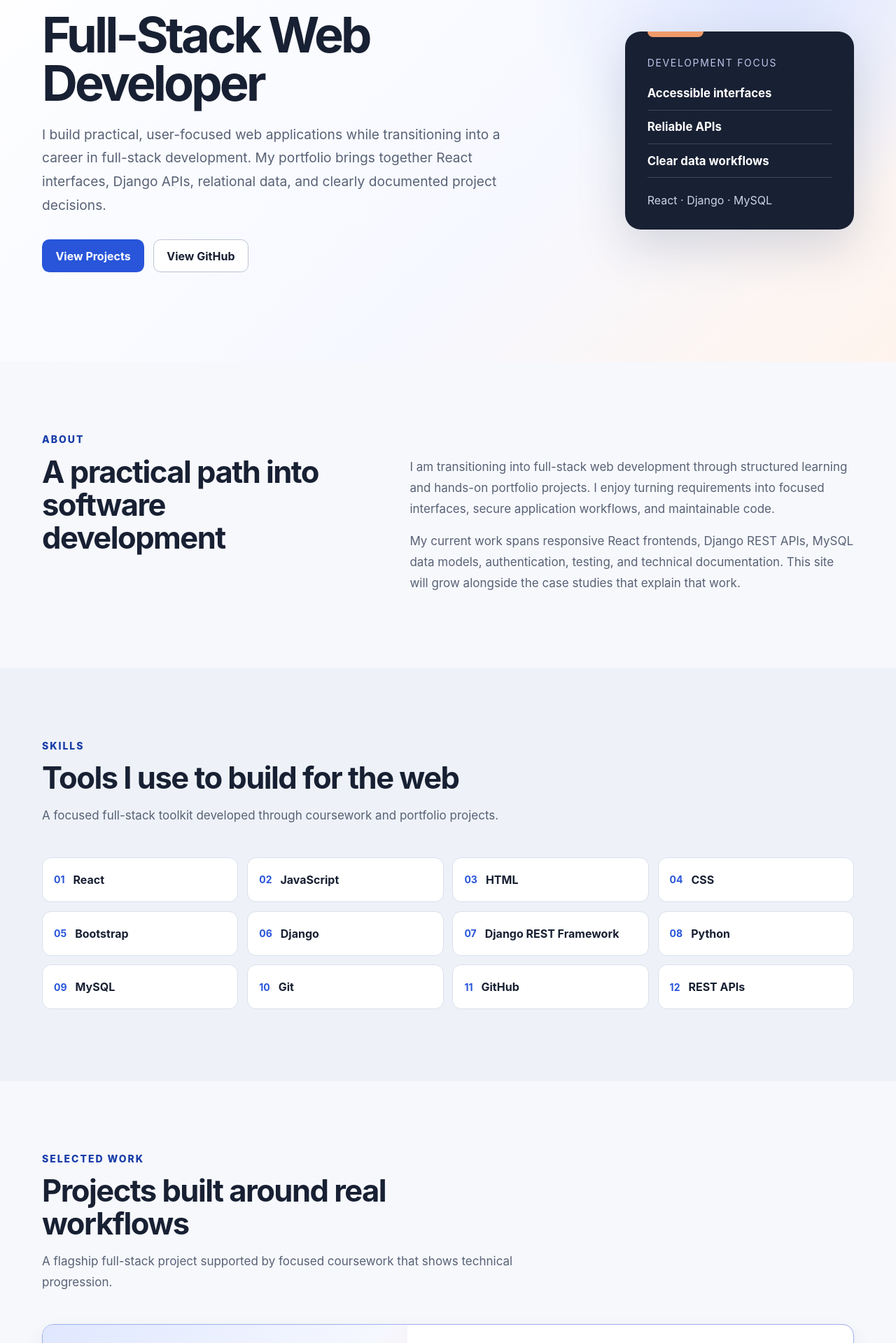
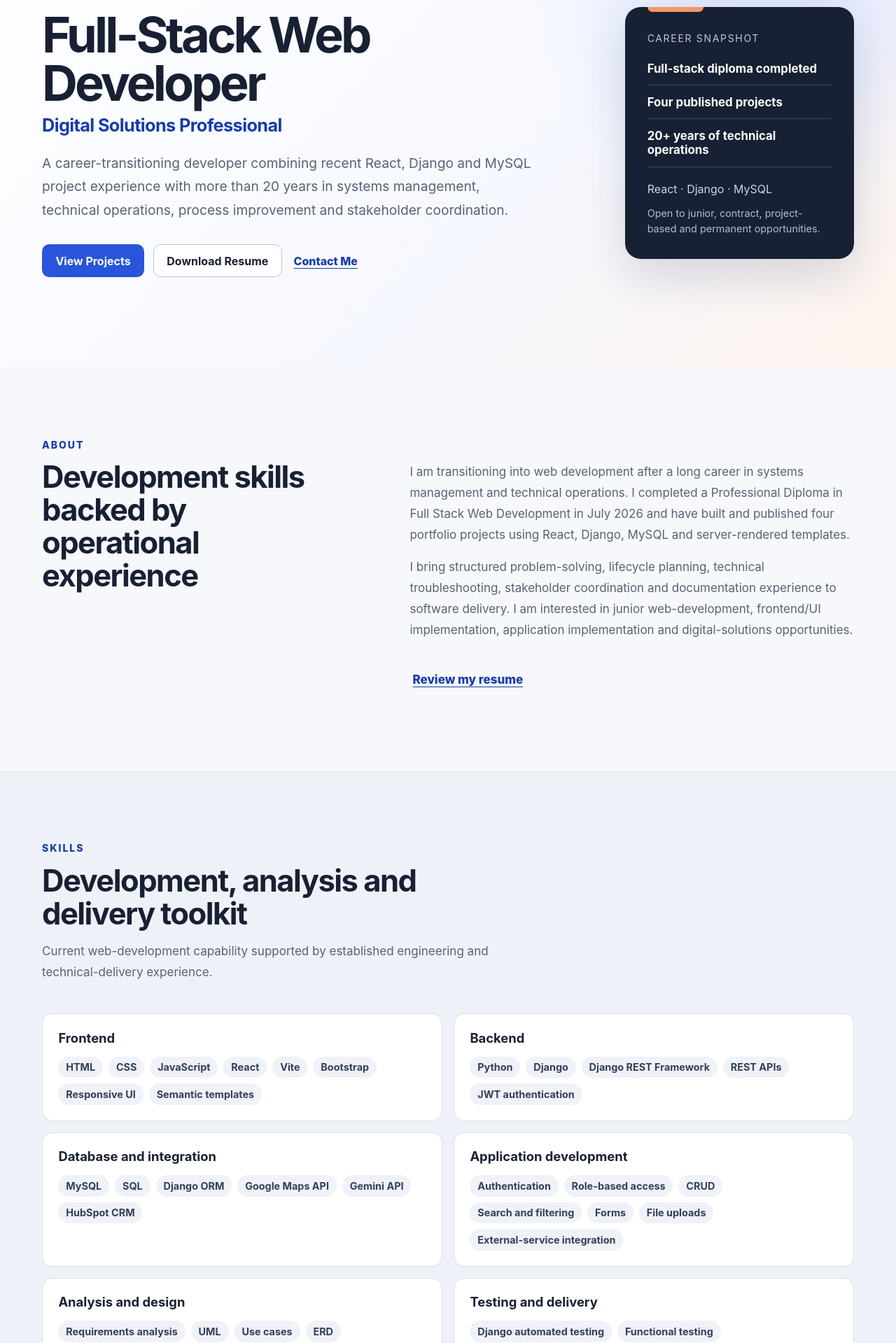
Before and after one commit to derekwongha/derekwongha.github.io, a React (Vite) app: page / in a window 1280 px wide. Shown: the part 221-2140 px from the top of the page at 70% size. Built offline with nearby package versions, Linux system fonts and the light colour scheme.

Commit message:
Integrate public resume and career content

```diff
--- a/src/App.jsx
+++ b/src/App.jsx
@@ -2,6 +2,7 @@ import Header from './components/Header.jsx'
 import Footer from './components/Footer.jsx'
 import About from './sections/About.jsx'
 import Contact from './sections/Contact.jsx'
+import Education from './sections/Education.jsx'
 import Experience from './sections/Experience.jsx'
 import Hero from './sections/Hero.jsx'
 import Projects from './sections/Projects.jsx'
@@ -18,6 +19,7 @@ function App() {
         <Skills />
         <Projects />
         <Experience />
+        <Education />
         <Contact />
       </main>
       <Footer />
--- a/src/data/skills.js
+++ b/src/data/skills.js
@@ -1,16 +1,11 @@
 const skills = [
-  'React',
-  'JavaScript',
-  'HTML',
-  'CSS',
-  'Bootstrap',
-  'Django',
-  'Django REST Framework',
-  'Python',
-  'MySQL',
-  'Git',
-  'GitHub',
-  'REST APIs',
+  ['Frontend', ['HTML', 'CSS', 'JavaScript', 'React', 'Vite', 'Bootstrap', 'Responsive UI', 'Semantic templates']],
+  ['Backend', ['Python', 'Django', 'Django REST Framework', 'REST APIs', 'JWT authentication']],
+  ['Database and integration', ['MySQL', 'SQL', 'Django ORM', 'Google Maps API', 'Gemini API', 'HubSpot CRM']],
+  ['Application development', ['Authentication', 'Role-based access', 'CRUD', 'Search and filtering', 'Forms', 'File uploads', 'External-service integration']],
+  ['Analysis and design', ['Requirements analysis', 'UML', 'Use cases', 'ERD', 'Data dictionaries', 'Wireframes', 'Architecture diagrams']],
+  ['Testing and delivery', ['Django automated testing', 'Functional testing', 'Integration verification', 'Responsive review', 'Git', 'GitHub', 'GitHub Pages', 'Agile/Scrum', 'Hybrid SDLC']],
+  ['Other engineering tools', ['C++', 'C#', 'MATLAB', 'AutoCAD', 'PSPICE/LTSpice', 'Microsoft Office', 'Adobe Photoshop', 'LECTORA']],
 ]
 
 export default skills
--- a/src/index.css
+++ b/src/index.css
@@ -46,6 +46,7 @@ button, a { -webkit-tap-highlight-color: transparent; }
 .eyebrow { margin: 0 0 0.9rem; color: var(--accent-dark); font-size: 0.875rem; font-weight: 800; letter-spacing: 0.14em; text-transform: uppercase; }
 h1, h2, h3, p { margin-top: 0; }
 h1 { max-width: 800px; margin-bottom: 1.4rem; font-size: clamp(2.75rem, 5.5vw, 4.75rem); line-height: 0.98; letter-spacing: -0.055em; }
+.hero h1 span { display: block; margin-top: 0.65rem; color: var(--accent-dark); font-size: 0.36em; font-weight: 750; letter-spacing: -0.025em; line-height: 1.2; }
 .hero-lead { max-width: 700px; margin-bottom: 2rem; color: var(--muted); font-size: clamp(1.05rem, 1.6vw, 1.2rem); line-height: 1.75; }
 .hero-actions, .project-actions { display: flex; flex-wrap: wrap; align-items: center; gap: 0.8rem; }
 .button { display: inline-flex; justify-content: center; align-items: center; min-height: 2.9rem; padding: 0.78rem 1.15rem; border: 1px solid transparent; border-radius: 0.65rem; font-weight: 750; text-decoration: none; cursor: pointer; }
@@ -59,6 +60,7 @@ h1 { max-width: 800px; margin-bottom: 1.4rem; font-size: clamp(2.75rem, 5.5vw, 4
 .hero-panel p { margin: 0.25rem 0 0.7rem; color: #b9c7e8; font-size: 0.875rem; letter-spacing: 0.12em; text-transform: uppercase; }
 .hero-panel strong { padding-bottom: 0.85rem; border-bottom: 1px solid #3b465e; font-size: 1.05rem; }
 .hero-panel span { margin-top: 0.5rem; color: #cad4e8; }
+.hero-panel small { color: #aebde1; font-size: 0.9rem; line-height: 1.55; }
 
 .section { padding: clamp(4.5rem, 8vw, 7rem) 0; }
 .section--tinted { background: var(--surface-soft); }
@@ -68,10 +70,13 @@ h1 { max-width: 800px; margin-bottom: 1.4rem; font-size: clamp(2.75rem, 5.5vw, 4
 .about-grid { display: grid; grid-template-columns: 0.8fr 1.2fr; gap: clamp(2rem, 8vw, 7rem); }
 .about-copy { padding-top: 2.1rem; }
 .about-copy p:last-child { margin-bottom: 0; }
+.about-resume-link { display: inline-flex; margin-top: 0.85rem; }
 
-.skills-grid { display: grid; grid-template-columns: repeat(4, 1fr); gap: 0.8rem; margin: 0; padding: 0; list-style: none; }
-.skills-grid li { display: flex; align-items: center; gap: 0.75rem; min-height: 4rem; padding: 1rem; background: white; border: 1px solid var(--line); border-radius: 0.8rem; font-weight: 750; }
-.skills-grid span { color: var(--accent); font-size: 0.875rem; }
+.skills-groups { display: grid; grid-template-columns: repeat(2, minmax(0, 1fr)); gap: 1rem; }
+.skills-group { padding: 1.4rem; background: white; border: 1px solid var(--line); border-radius: 0.9rem; }
+.skills-group h3 { margin-bottom: 1rem; font-size: 1.15rem; }
+.skills-group ul { display: flex; flex-wrap: wrap; gap: 0.5rem; margin: 0; padding: 0; list-style: none; }
+.skills-group li { padding: 0.42rem 0.68rem; color: #33405a; background: #eff2f7; border-radius: 999px; font-size: 0.9rem; font-weight: 700; }
 
 .projects-grid { display: grid; grid-template-columns: repeat(2, minmax(0, 1fr)); gap: 1.4rem; }
 .project-card { display: grid; grid-template-rows: 190px 1fr; overflow: hidden; background: var(--surface); border: 1px solid var(--line); border-radius: 1rem; box-shadow: 0 12px 30px rgba(33, 48, 78, 0.07); }
@@ -97,11 +102,29 @@ h1 { max-width: 800px; margin-bottom: 1.4rem; font-size: clamp(2.75rem, 5.5vw, 4
 .text-link:hover { text-decoration-thickness: 2px; }
 .text-link--disabled { color: #7a8394; text-decoration: underline; cursor: not-allowed; }
 
-.timeline-grid { display: grid; grid-template-columns: repeat(2, 1fr); gap: 1.25rem; }
-.timeline-card { padding: 1.7rem; background: white; border: 1px solid var(--line); border-top: 4px solid var(--accent); border-radius: 0.9rem; }
-.timeline-card span { color: var(--accent-dark); font-size: 0.875rem; font-weight: 800; letter-spacing: 0.08em; text-transform: uppercase; }
-.timeline-card h3 { margin: 0.8rem 0; font-size: 1.3rem; }
-.timeline-card p { margin-bottom: 0; color: var(--muted); line-height: 1.65; }
+.experience-list { display: grid; gap: 1.25rem; }
+.experience-card { padding: clamp(1.4rem, 3vw, 2rem); background: white; border: 1px solid var(--line); border-left: 5px solid var(--accent); border-radius: 0.9rem; }
+.experience-card__heading { display: flex; justify-content: space-between; align-items: flex-start; gap: 2rem; margin-bottom: 1.2rem; }
+.experience-card__heading p { margin-bottom: 0.35rem; color: var(--accent-dark); font-weight: 800; }
+.experience-card__heading h3 { margin: 0; font-size: 1.35rem; }
+.experience-card__heading > span { flex: 0 0 auto; color: var(--muted); font-weight: 750; }
+.experience-card ul { display: grid; grid-template-columns: repeat(2, minmax(0, 1fr)); gap: 0.65rem 2rem; margin: 0; padding-left: 1.2rem; color: var(--muted); line-height: 1.55; }
+.achievements { margin-top: 1.25rem; padding: 1.7rem; color: white; background: var(--ink); border-radius: 0.9rem; }
+.achievements .eyebrow { color: #aebde1; }
+.achievements h3 { margin-bottom: 1rem; font-size: 1.35rem; }
+.achievements ul { display: grid; grid-template-columns: repeat(2, minmax(0, 1fr)); gap: 0.7rem 2rem; margin: 0; padding-left: 1.2rem; color: #d7deed; line-height: 1.55; }
+
+.education-grid { display: grid; grid-template-columns: repeat(2, minmax(0, 1fr)); gap: 1rem; }
+.education-card { padding: 1.5rem; background: white; border: 1px solid var(--line); border-top: 4px solid #8292b8; border-radius: 0.9rem; }
+.education-card--featured { grid-column: 1 / -1; border-top-color: var(--accent); }
+.education-card > span { color: var(--accent-dark); font-size: 0.875rem; font-weight: 800; letter-spacing: 0.07em; text-transform: uppercase; }
+.education-card h3 { margin: 0.8rem 0 0.45rem; font-size: 1.3rem; }
+.education-card strong { display: block; margin-bottom: 0.7rem; }
+.education-card p { margin-bottom: 0; color: var(--muted); line-height: 1.6; }
+.certifications { margin-top: 1.25rem; padding: 1.5rem; background: var(--accent-soft); border: 1px solid #cbd5f6; border-radius: 0.9rem; }
+.certifications h3 { margin-bottom: 1rem; font-size: 1.25rem; }
+.certifications ul { display: flex; flex-wrap: wrap; gap: 0.55rem; margin: 0; padding: 0; list-style: none; }
+.certifications li { padding: 0.48rem 0.72rem; background: white; border: 1px solid #cbd5f6; border-radius: 999px; font-size: 0.9rem; font-weight: 700; }
 
 .contact-section { background: white; }
 .contact-grid { display: grid; grid-template-columns: 0.8fr 1.2fr; gap: clamp(2rem, 8vw, 7rem); align-items: start; }
@@ -121,7 +144,7 @@ h1 { max-width: 800px; margin-bottom: 1.4rem; font-size: clamp(2.75rem, 5.5vw, 4
   .nav-list { justify-content: flex-start; }
   .hero-grid, .about-grid, .contact-grid { grid-template-columns: 1fr; }
   .hero-panel { max-width: 560px; }
-  .skills-grid { grid-template-columns: repeat(3, 1fr); }
+  .experience-card ul { grid-template-columns: 1fr; }
   .project-card--featured { grid-template-columns: 1fr; grid-template-rows: 230px 1fr; }
 }
 
@@ -132,7 +155,9 @@ h1 { max-width: 800px; margin-bottom: 1.4rem; font-size: clamp(2.75rem, 5.5vw, 4
   .nav-list a { padding: 0.55rem 0.6rem; font-size: 0.875rem; }
   .hero { padding-top: 4rem; }
   .hero-actions .button { width: 100%; }
-  .skills-grid, .projects-grid, .timeline-grid { grid-template-columns: 1fr; }
+  .skills-groups, .projects-grid, .education-grid, .achievements ul { grid-template-columns: 1fr; }
+  .education-card--featured { grid-column: auto; }
+  .experience-card__heading { flex-direction: column; gap: 0.65rem; }
   .project-card--featured { grid-column: auto; }
   .project-title-row { flex-direction: column; gap: 0; }
   .project-type { text-align: left; }
--- a/src/sections/About.jsx
+++ b/src/sections/About.jsx
@@ -4,14 +4,15 @@ function About() {
   return (
     <section className="section" id="about" aria-labelledby="about-heading">
       <div className="container about-grid">
-        <SectionHeading eyebrow="About" title="A practical path into software development" titleId="about-heading" />
+        <SectionHeading eyebrow="About" title="Development skills backed by operational experience" titleId="about-heading" />
         <div className="about-copy">
           <p>
-            I am transitioning into full-stack web development through structured learning and hands-on portfolio projects. I enjoy turning requirements into focused interfaces, secure application workflows, and maintainable code.
+            I am transitioning into web development after a long career in systems management and technical operations. I completed a Professional Diploma in Full Stack Web Development in July 2026 and have built and published four portfolio projects using React, Django, MySQL and server-rendered templates.
           </p>
           <p>
-            My current work spans responsive React frontends, Django REST APIs, MySQL data models, authentication, testing, and technical documentation. This site will grow alongside the case studies that explain that work.
+            I bring structured problem-solving, lifecycle planning, technical troubleshooting, stakeholder coordination and documentation experience to software delivery. I am interested in junior web-development, frontend/UI implementation, application implementation and digital-solutions opportunities.
           </p>
+          <a className="text-link about-resume-link" href="/resume/Derek_Wong_Resume_August_2026_public.pdf" target="_blank" rel="noreferrer">Review my resume</a>
         </div>
       </div>
     </section>
--- a/src/sections/Contact.jsx
+++ b/src/sections/Contact.jsx
@@ -4,7 +4,7 @@ function Contact() {
   return (
     <section className="section contact-section" id="contact" aria-labelledby="contact-heading">
       <div className="container contact-grid">
-        <SectionHeading eyebrow="Contact" title="Let's connect" introduction="Find my work on GitHub or contact me directly by email." titleId="contact-heading" />
+        <SectionHeading eyebrow="Contact" title="Let's discuss where I can contribute" introduction="Open to junior, contract, project-based and permanent opportunities in full-stack development, frontend/UI implementation, application implementation and digital solutions." titleId="contact-heading" />
         <address className="contact-card">
           <div>
             <span>GitHub</span>
@@ -14,6 +14,9 @@ function Contact() {
             <span>Email</span>
             <a href="mailto:derek.wong.ha@gmail.com">derek.wong.ha@gmail.com</a>
           </div>
+          <div><span>Portfolio</span><a href="https://derekwongha.github.io/">derekwongha.github.io</a></div>
+          <div><span>Location</span><p>Singapore</p></div>
+          <div><span>Resume</span><a href="/resume/Derek_Wong_Resume_August_2026_public.pdf" target="_blank" rel="noreferrer">Download resume PDF</a></div>
         </address>
       </div>
     </section>
--- /dev/null
+++ b/src/sections/Education.jsx
@@ -0,0 +1,29 @@
+import SectionHeading from '../components/SectionHeading.jsx'
+
+const certifications = [
+  'Certified Scrum Product Owner',
+  'Certified in Cybersecurity (ISC2)',
+  'EC-Council Certified Network Defender — Certificate of Attendance',
+  'Analytics: From Data to Insights — NUS School of Computing',
+  'Certificate in Methods of Instruction',
+  'Adult Learning Methodologies',
+  'Presentation and Communication Skills',
+]
+
+function Education() {
+  return (
+    <section className="section" id="education" aria-labelledby="education-heading">
+      <div className="container">
+        <SectionHeading eyebrow="Education" title="Full-stack training built on engineering foundations" introduction="Formal web-development training supported by engineering education and continuing professional development." titleId="education-heading" />
+        <div className="education-grid">
+          <article className="education-card education-card--featured"><span>Feb 2026 – Jul 2026</span><h3>Lithan Academy Pte. Ltd.</h3><strong>Professional Diploma in Full Stack Web Development</strong><p>Completed an intensive full-time programme covering frontend, backend, database, UI and full-stack development, culminating in the TasteLocal SG capstone.</p></article>
+          <article className="education-card"><span>Engineering degree</span><h3>National University of Singapore</h3><strong>Bachelor of Technology in Electronics Engineering</strong><p>Second Upper Honours</p></article>
+          <article className="education-card"><span>Engineering diploma</span><h3>Temasek Polytechnic</h3><strong>Diploma in Mechatronics</strong></article>
+        </div>
+        <div className="certifications"><h3>Professional development and certifications</h3><ul>{certifications.map((item) => <li key={item}>{item}</li>)}</ul></div>
+      </div>
+    </section>
+  )
+}
+
+export default Education
--- a/src/sections/Experience.jsx
+++ b/src/sections/Experience.jsx
@@ -4,19 +4,37 @@ function Experience() {
   return (
     <section className="section section--tinted" id="experience" aria-labelledby="experience-heading">
       <div className="container">
-        <SectionHeading eyebrow="Background" title="Experience and education" introduction="Verified career and education details will be added after final content review." titleId="experience-heading" />
-        <div className="timeline-grid">
-          <article className="timeline-card">
-            <span>Professional experience</span>
-            <h3>Career history</h3>
-            <p>Role, organization, dates, and relevant transferable experience are reserved for confirmed content.</p>
+        <SectionHeading eyebrow="Experience" title="Technical operations and systems leadership" introduction="Transferable experience in lifecycle planning, troubleshooting, delivery coordination and operational improvement." titleId="experience-heading" />
+        <div className="experience-list">
+          <article className="experience-card">
+            <div className="experience-card__heading"><div><p>Defence Science and Technology Agency (DSTA)</p><h3>Engineer / System Manager</h3></div><span>Aug 2011 – Feb 2026</span></div>
+            <ul>
+              <li>Managed end-to-end system operations and support to maintain availability and meet operational requirements.</li>
+              <li>Developed short- and long-term support plans considering mission needs, system condition, lifecycle constraints and resources.</li>
+              <li>Managed high-value technical systems, balancing operational availability, lifecycle requirements, risk and stakeholder priorities.</li>
+              <li>Reviewed work processes and maintenance approaches to reduce manpower requirements and improve operational efficiency.</li>
+              <li>Implemented commercial technologies that reduced costs and procurement lead times.</li>
+              <li>Coordinated users, stakeholders, contractors and original equipment manufacturers to resolve technical issues and manage system changes.</li>
+              <li>Applied structured problem-solving and data analysis to identify risks, trends and improvement opportunities.</li>
+            </ul>
           </article>
-          <article className="timeline-card">
-            <span>Education and development</span>
-            <h3>Learning pathway</h3>
-            <p>Qualifications, programme details, dates, and verified learning outcomes are reserved for confirmed content.</p>
+          <article className="experience-card">
+            <div className="experience-card__heading"><div><p>Republic of Singapore Navy, Singapore Armed Forces</p><h3>System Specialist / Technician / Naval Instructor</h3></div><span>2000 – 2011</span></div>
+            <ul>
+              <li>Operated, maintained and troubleshot weapon and electronic systems to support operational readiness.</li>
+              <li>Performed preventive and corrective maintenance, fault isolation, calibration and system alignment.</li>
+              <li>Supported installation, testing, commissioning and improvement initiatives.</li>
+              <li>Led maintenance activities, maintained logistics accountability and deputised the Chief of Department.</li>
+              <li>Delivered technical and combat-system training using adult-learning methodologies.</li>
+              <li>Conducted risk assessments, safety audits and inspections; mentored and assessed junior specialists.</li>
+            </ul>
           </article>
         </div>
+        <aside className="achievements" aria-labelledby="achievements-heading">
+          <p className="eyebrow">Selected achievements</p>
+          <h3 id="achievements-heading">Applied improvement with measurable outcomes</h3>
+          <ul><li>DSTA Innovation Award for a solution that reduced cost and procurement lead time.</li><li>WITS project achieving approximately S$300,000 in cost savings.</li><li>Technical-training emulator developed using LECTORA.</li><li>Competent Instructor Award.</li></ul>
+        </aside>
       </div>
     </section>
   )
--- a/src/sections/Hero.jsx
+++ b/src/sections/Hero.jsx
@@ -4,21 +4,23 @@ function Hero() {
       <div className="container hero-grid">
         <div className="hero-copy">
           <p className="eyebrow">Derek Wong · Developer portfolio</p>
-          <h1 id="hero-title">Full-Stack Web Developer</h1>
+          <h1 id="hero-title">Full-Stack Web Developer <span>Digital Solutions Professional</span></h1>
           <p className="hero-lead">
-            I build practical, user-focused web applications while transitioning into a career in full-stack development. My portfolio brings together React interfaces, Django APIs, relational data, and clearly documented project decisions.
+            A career-transitioning developer combining recent React, Django and MySQL project experience with more than 20 years in systems management, technical operations, process improvement and stakeholder coordination.
           </p>
           <div className="hero-actions">
             <a className="button button--primary" href="#projects">View Projects</a>
-            <a className="button button--secondary" href="https://github.com/derekwongha" target="_blank" rel="noreferrer">View GitHub</a>
+            <a className="button button--secondary" href="/resume/Derek_Wong_Resume_August_2026_public.pdf" target="_blank" rel="noreferrer">Download Resume</a>
+            <a className="text-link" href="#contact">Contact Me</a>
           </div>
         </div>
         <div className="hero-panel" aria-label="Development focus">
-          <p>Development focus</p>
-          <strong>Accessible interfaces</strong>
-          <strong>Reliable APIs</strong>
-          <strong>Clear data workflows</strong>
+          <p>Career snapshot</p>
+          <strong>Full-stack diploma completed</strong>
+          <strong>Four published projects</strong>
+          <strong>20+ years of technical operations</strong>
           <span>React · Django · MySQL</span>
+          <small>Open to junior, contract, project-based and permanent opportunities.</small>
         </div>
       </div>
     </section>
--- a/src/sections/Skills.jsx
+++ b/src/sections/Skills.jsx
@@ -5,12 +5,15 @@ function Skills() {
   return (
     <section className="section section--tinted" id="skills" aria-labelledby="skills-heading">
       <div className="container">
-        <SectionHeading eyebrow="Skills" title="Tools I use to build for the web" introduction="A focused full-stack toolkit developed through coursework and portfolio projects." titleId="skills-heading" />
-        <ul className="skills-grid">
-          {skills.map((skill, index) => (
-            <li key={skill}><span aria-hidden="true">{String(index + 1).padStart(2, '0')}</span>{skill}</li>
+        <SectionHeading eyebrow="Skills" title="Development, analysis and delivery toolkit" introduction="Current web-development capability supported by established engineering and technical-delivery experience." titleId="skills-heading" />
+        <div className="skills-groups">
+          {skills.map(([group, items]) => (
+            <article className="skills-group" key={group}>
+              <h3>{group}</h3>
+              <ul>{items.map((item) => <li key={item}>{item}</li>)}</ul>
+            </article>
           ))}
-        </ul>
+        </div>
       </div>
     </section>
   )
```
Also changed, not shown: 1 other file (tests, documents, lock files or other folders).
